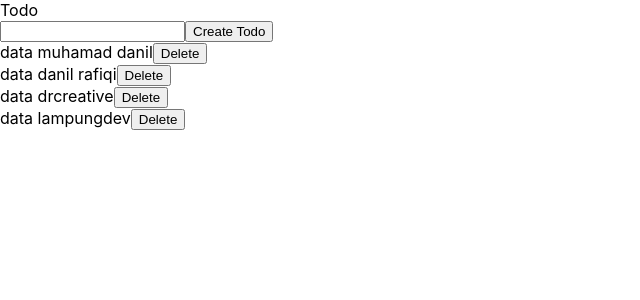
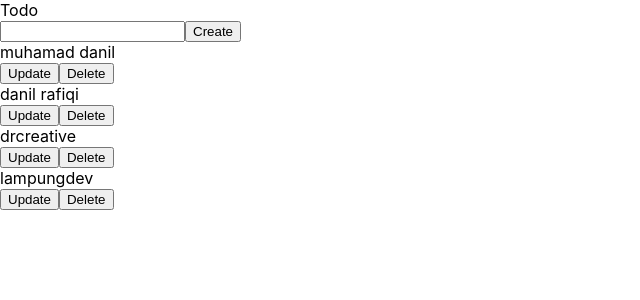
Before and after one commit to danilrafiqi/react-tutorial, a React (Create React App) app: page /todo in a window 1280 px wide. Shown: the top 300 px of the page, without its empty margins (0-640 px from the left). Built offline with nearby package versions, Linux system fonts and the light colour scheme.

Commit message:
video 40

```diff
--- a/src/config/redux/todo/action.ts
+++ b/src/config/redux/todo/action.ts
@@ -8,6 +8,10 @@ export const todoDelete = (payload: number) => ({
     type: actionName.TODO_DELETE,
     payload: payload,
 })
-export const todoUpdate = () => ({
-    type: actionName.TODO_UPDATE
+export const todoUpdate = (payload: {
+    idx: number,
+    todo: string,
+}) => ({
+    type: actionName.TODO_UPDATE,
+    payload: payload,
 })
--- a/src/config/redux/todo/reducer.ts
+++ b/src/config/redux/todo/reducer.ts
@@ -20,9 +20,11 @@ const todoReducer = (state: any = initialState, action: AnyAction): any => {
             }
         },
         [actionName.TODO_UPDATE as string]: () => {
+            state.todo.splice(action.payload.idx, 1, action.payload.todo)
             return {
                 ...state,
                 action: action.type,
+                todo: state.todo,
             }
         },
         [actionName.TODO_DELETE as string]: () => {
--- a/src/containers/pages/todo/index.tsx
+++ b/src/containers/pages/todo/index.tsx
@@ -8,6 +8,8 @@ const Todo = () => {
   const todoState = useSelector(todoRootSelector, shallowEqual)
   const dispatch = useDispatch()
   const [todo, setTodo] = useState<string>('')
+  const [isUpdate, setIsUpdate] = useState<boolean>(false)
+  const [idx, setIdx] = useState<number>(0)
 
   return (
     <div>
@@ -18,18 +20,45 @@ const Todo = () => {
         }}
         value={todo}
       />
+
+      {
+        isUpdate ?
+          <button onClick={() => {
+            dispatch(action.todoUpdate({
+              idx: idx,
+              todo: todo,
+            }))
+            setIsUpdate(false)
+            setIdx(0)
+            setTodo('')
+          }}>
+            Update
+          </button>
+          :
           <button onClick={() => {
             dispatch(action.todoAdd(todo))
             setTodo('')
           }}>
-        Create Todo
+            Create
           </button>
+      }
+
       {todoState.todo.map((v: string, i: number) => {
-        return <div key={i.toString()}> data {v}
+        return (
+          <div key={i.toString()}>
+            <div>{v}</div>
+            <button onClick={() => {
+              setTodo(v)
+              setIsUpdate(true)
+              setIdx(i)
+            }}>
+              Update
+            </button>
             <button onClick={() => dispatch(action.todoDelete(i))}>
               Delete
             </button>
           </div>
+        )
       })}
     </div>
   );
```
Lines whose indentation alone changed are shown as unchanged.
